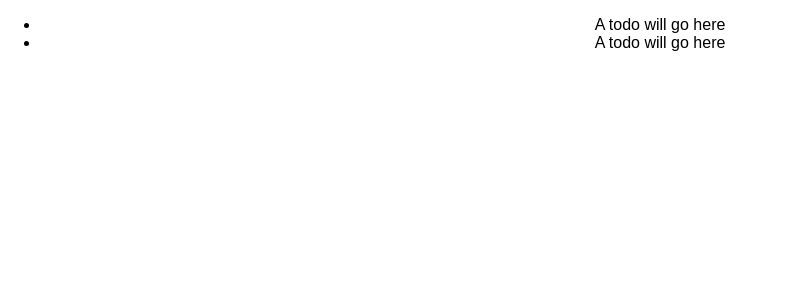
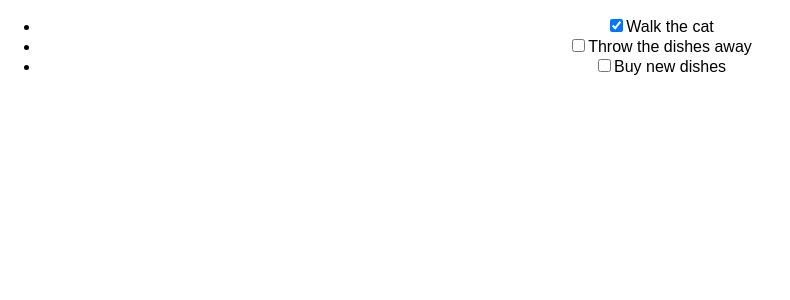
Before and after one commit to byronhormillosa/react-to-do, a React (Create React App) app: page / in a window 1280 px wide. Shown: the top 300 px of the page, without its empty margins (0-790 px from the left). Built offline with nearby package versions, Linux system fonts and the light colour scheme.

Commit message:
to-do app with check box

```diff
--- a/src/App.js
+++ b/src/App.js
@@ -3,12 +3,24 @@
 import './App.css';
 import ToDo from './components/ToDo.js';
 class App extends Component {
+    constructor(props) {
+     super(props);
+     this.state = {
+       todos: [
+         { description: 'Walk the cat', isCompleted: true },
+         { description: 'Throw the dishes away', isCompleted: false },
+         { description: 'Buy new dishes', isCompleted: false }
+       ]
+     };
+   }
+
   render() {
     return (
       <div className="App">
         <ul>
-          <ToDo />
-          <ToDo />
+           { this.state.todos.map( (todo, index) =>
+            <ToDo key={ index } description={ todo.description } isCompleted={ todo.isCompleted } />
+          )}
         </ul>
       </div>
     );
--- a/src/components/ToDo.js
+++ b/src/components/ToDo.js
@@ -3,7 +3,12 @@
 class ToDo extends Component {
     render() {
      return (
-       <li> A todo will go here </li>
+
+
+         <li>
+         <input type="checkbox" checked={ this.props.isCompleted } />
+         <span>{ this.props.description }</span>
+       </li>
      );
    }
  }
```
